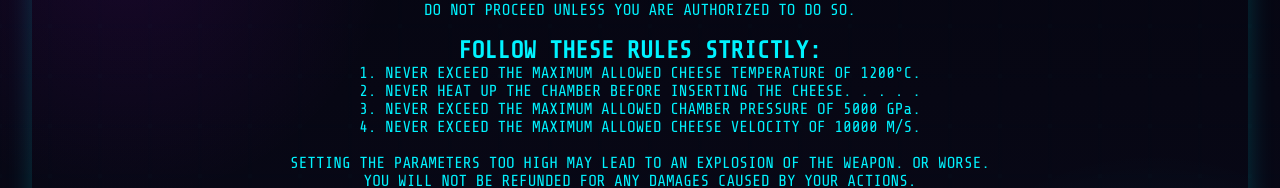
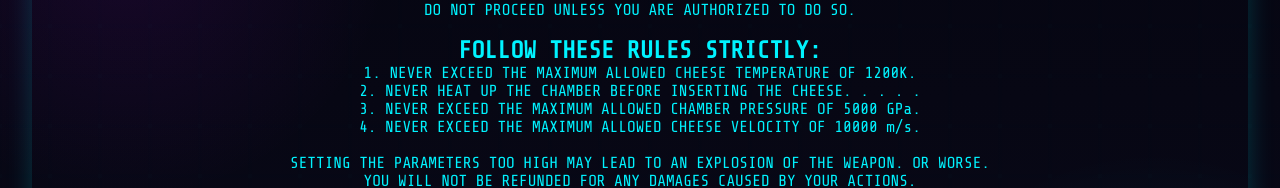
Before and after one commit to Kwantux/escaperoom-konvent, a React (Vite) app: page /warn in a window 1280 px wide. Shown: the part 224-412 px from the top of the page. Built offline with nearby package versions, Linux system fonts and the light colour scheme.

Commit message:
change Celsius to Kelvin and write m/s in lower case

```diff
--- a/src/pages/SafetyWarn.tsx
+++ b/src/pages/SafetyWarn.tsx
@@ -27,7 +27,7 @@ export function SafetyWarn() {
           FOLLOW THESE RULES STRICTLY:
         </h2>
         <p className="text-sm text-gray-300">
-          1. NEVER EXCEED THE MAXIMUM ALLOWED CHEESE TEMPERATURE OF 1200°C.
+          1. NEVER EXCEED THE MAXIMUM ALLOWED CHEESE TEMPERATURE OF 1200K.
         </p>
 
         <p className="text-sm text-gray-300">
@@ -37,7 +37,7 @@ export function SafetyWarn() {
           3. NEVER EXCEED THE MAXIMUM ALLOWED CHAMBER PRESSURE OF 5000 GPa.
         </p>
         <p className="text-sm text-gray-300">
-          4. NEVER EXCEED THE MAXIMUM ALLOWED CHEESE VELOCITY OF 10000 M/S.
+          4. NEVER EXCEED THE MAXIMUM ALLOWED CHEESE VELOCITY OF 10000 m/s.
         </p>
         <br/>
         <p className="text-sm text-gray-300">
```
